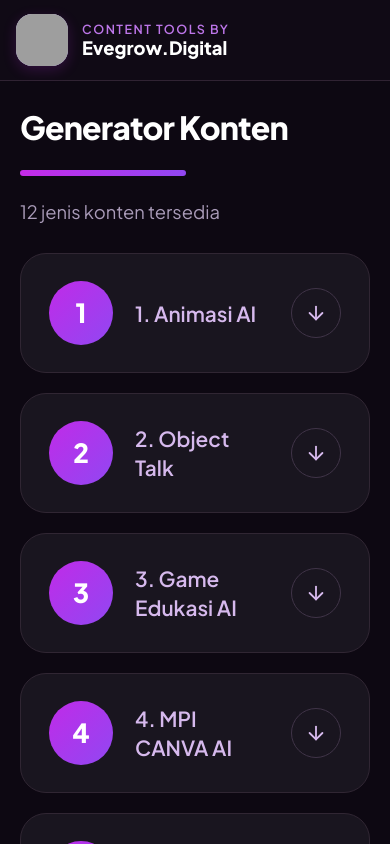
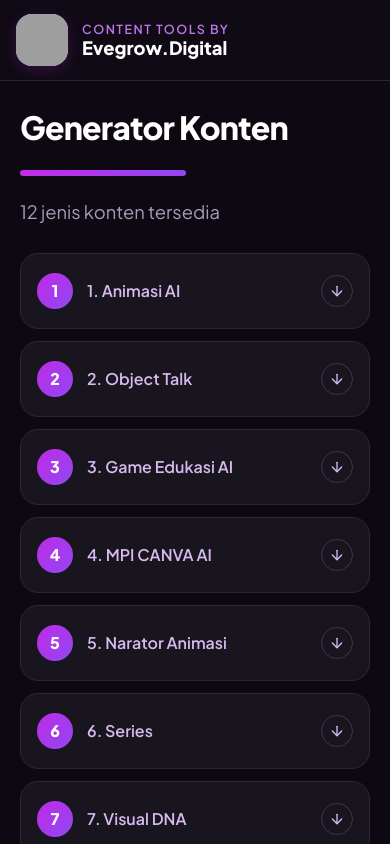
Before and after one commit to mialiaa121/Kumpulan-Tools, a Next.js app: page / in a window 390 px wide. Shown: the top 844 px of the page. Built offline with nearby package versions, Linux system fonts and the light colour scheme; grey boxes are pictures that could not be loaded.

Commit message:
Update globals.css

```diff
--- a/app/globals.css
+++ b/app/globals.css
@@ -39,11 +39,9 @@ button {
   display: flex;
   align-items: center;
   gap: 14px;
-
   background: none;
   border: 0;
   padding: 0;
-
   cursor: pointer;
   text-align: left;
 }
@@ -51,20 +49,14 @@ button {
 .logo {
   width: 52px;
   height: 52px;
-
   border-radius: 16px;
   flex: none;
 
   display: grid;
   place-items: center;
-
   overflow: hidden;
 
-  background: linear-gradient(
-    145deg,
-    #d9ccff,
-    #b9a3f5
-  );
+  background: linear-gradient(145deg, #d9ccff, #b9a3f5);
 
   color: #fff;
   font-weight: 800;
@@ -103,27 +95,21 @@ button {
 .wrap {
   width: 100%;
   max-width: 1000px;
-
   margin: 0 auto;
-
   padding: 32px 28px 80px;
 }
 
 .page-title {
   font-size: clamp(2rem, 7vw, 2.8rem);
-
   font-weight: 800;
   letter-spacing: -0.025em;
   line-height: 1.15;
-
   color: #ffffff;
-
   margin: 0 0 22px;
 }
 
 .page-title::after {
   content: "";
-
   display: block;
 
   width: 166px;
@@ -142,7 +128,6 @@ button {
 
 .page-sub {
   margin: 0 0 28px;
-
   font-size: 1.15rem;
   color: #a99bb8;
 }
@@ -151,24 +136,19 @@ button {
 
 .grid {
   list-style: none;
+  counter-reset: menu-counter;
 
   margin: 0;
   padding: 0;
 
   display: grid;
-
   grid-template-columns: 1fr;
-
-  gap: 20px;
-
-  counter-reset: menu-counter;
+  gap: 12px;
 }
 
 .grid li {
   display: flex;
-
   min-width: 0;
-
   counter-increment: menu-counter;
 }
 
@@ -178,21 +158,20 @@ button {
   position: relative;
 
   width: 100%;
-  min-height: 120px;
+  min-height: 76px;
 
   display: flex;
-
   flex-direction: row;
   align-items: center;
 
-  gap: 26px;
+  gap: 14px;
 
-  padding: 26px 28px;
+  padding: 14px 16px;
 
   background: #19151f;
 
   border: 1px solid #302633;
-  border-radius: 26px;
+  border-radius: 18px;
 
   overflow: hidden;
 
@@ -209,11 +188,8 @@ button {
 
 .card:hover {
   background: #201927;
-
   border-color: #5b326c;
-
   transform: translateY(-2px);
-
   box-shadow: none;
 }
 
@@ -222,13 +198,12 @@ button {
 .card::before {
   content: counter(menu-counter);
 
-  width: 64px;
-  height: 64px;
+  width: 36px;
+  height: 36px;
 
-  flex: 0 0 64px;
+  flex: 0 0 36px;
 
   display: flex;
-
   align-items: center;
   justify-content: center;
 
@@ -242,9 +217,8 @@ button {
 
   color: #ffffff;
 
-  font-size: 1.65rem;
+  font-size: 1rem;
   font-weight: 800;
-
   line-height: 1;
 }
 
@@ -252,20 +226,13 @@ button {
 
 .card-title {
   flex: 1;
-
   min-width: 0;
 
   padding: 0;
   margin: 0;
 
   font-weight: 600;
-
-  font-size: clamp(
-    1.2rem,
-    4vw,
-    1.4rem
-  );
-
+  font-size: 1rem;
   line-height: 1.4;
 
   color: #d6b9ed;
@@ -276,15 +243,14 @@ button {
 .card::after {
   content: "";
 
-  width: 48px;
-  height: 48px;
+  width: 30px;
+  height: 30px;
 
-  flex: 0 0 48px;
+  flex: 0 0 30px;
 
   display: block;
 
   border: 1px solid #403448;
-
   border-radius: 50%;
 
   background-color: transparent;
@@ -293,7 +259,7 @@ button {
 
   background-repeat: no-repeat;
   background-position: center;
-  background-size: 22px;
+  background-size: 16px;
 
   transition:
     background-color 0.2s ease,
@@ -302,13 +268,7 @@ button {
 
 .card:hover::after {
   border-color: #8e42b2;
-
-  background-color: rgba(
-    192,
-    43,
-    232,
-    0.08
-  );
+  background-color: rgba(192, 43, 232, 0.08);
 }
 
 /* ---------- Cover ---------- */
@@ -333,15 +293,11 @@ button {
 
 .back {
   background: none;
-
   border: 0;
-
   padding: 0;
-
   margin-bottom: 18px;
 
   color: #c783ee;
-
   font-weight: 600;
 
   cursor: pointer;
@@ -359,7 +315,6 @@ button {
   background: #19151f;
 
   border: 1px solid #302633;
-
   border-radius: 24px;
 
   padding: 24px 20px;
@@ -371,27 +326,21 @@ button {
 
 .form {
   display: grid;
-
   gap: 18px;
-
   margin-bottom: 24px;
 }
 
 .field {
   display: grid;
-
   gap: 6px;
 
   font-weight: 600;
-
   color: #ffffff;
 }
 
 .field em {
   font-style: normal;
-
   font-weight: 400;
-
   color: #a99bb8;
 }
 
@@ -399,19 +348,16 @@ input,
 textarea,
 select {
   font: inherit;
-
   font-weight: 400;
 
   color: #ffffff;
 
   padding: 13px 15px;
-
   width: 100%;
 
   background: #100c15;
 
   border: 1px solid #392b43;
-
   border-radius: 14px;
 }
 
@@ -428,7 +374,6 @@ textarea {
 
 .generate {
   width: 100%;
-
   padding: 16px;
 
   cursor: pointer;
@@ -445,22 +390,15 @@ textarea {
   );
 
   border: 0;
-
   border-radius: 16px;
 
-  box-shadow: 0 8px 20px rgba(
-    192,
-    43,
-    232,
-    0.2
-  );
+  box-shadow: 0 8px 20px rgba(192, 43, 232, 0.2);
 }
 
 .generate.secondary {
   margin-top: 12px;
 
   color: #d6b9ed;
-
   background: #19151f;
 
   border: 1.5px solid #8e42b2;
@@ -470,9 +408,7 @@ textarea {
 
 .generate:disabled {
   opacity: 0.45;
-
   cursor: not-allowed;
-
   box-shadow: none;
 }
 
@@ -480,27 +416,22 @@ textarea {
 
 .hint {
   color: #a99bb8;
-
   margin: 10px 0 0;
 }
 
 .size {
   color: #a99bb8;
-
   font-size: 0.9rem;
-
   margin: 14px 0 0;
 }
 
 .status {
   margin: 14px 0 0;
-
   padding: 12px 14px;
 
   background: #21152c;
 
   border-left: 4px solid #c02be8;
-
   border-radius: 8px;
 
   color: #e1c7f5;
@@ -514,12 +445,10 @@ textarea {
 
 .result-head {
   display: flex;
-
   align-items: center;
   justify-content: space-between;
 
   gap: 12px;
-
   margin-bottom: 8px;
 }
 
@@ -529,32 +458,22 @@ textarea {
 
 .result-copy {
   flex: none;
-
   padding: 8px 16px;
 
   cursor: pointer;
-
   font-weight: 700;
 
   color: #d6b9ed;
-
   background: #19151f;
 
   border: 1.5px solid #8e42b2;
-
   border-radius: 12px;
 }
 
 .result textarea {
-  font-family: ui-monospace,
-    SFMono-Regular,
-    Menlo,
-    monospace;
-
+  font-family: ui-monospace, SFMono-Regular, Menlo, monospace;
   font-size: 0.82rem;
-
   line-height: 1.45;
-
   max-height: 320px;
 }
 
@@ -566,29 +485,23 @@ textarea {
 
 .preview summary {
   cursor: pointer;
-
   color: #c783ee;
-
   font-weight: 600;
 }
 
 .preview pre {
   white-space: pre-wrap;
-
   word-break: break-word;
 
   background: #100c15;
 
   border: 1px solid #302633;
-
   border-radius: 14px;
 
   padding: 14px;
 
   font-size: 0.85rem;
-
   max-height: 320px;
-
   overflow: auto;
 
   color: #d6b9ed;
@@ -598,7 +511,6 @@ textarea {
 
 :focus-visible {
   outline: 3px solid #c02be8;
-
   outline-offset: 2px;
 }
 
@@ -618,37 +530,36 @@ textarea {
   }
 
   .grid {
-    gap: 20px;
+    gap: 12px;
   }
 
   .card {
-    min-height: 120px;
+    min-height: 76px;
 
-    padding: 22px 28px;
+    padding: 14px 16px;
+    gap: 14px;
 
-    gap: 22px;
-
-    border-radius: 26px;
+    border-radius: 18px;
   }
 
   .card::before {
-    width: 64px;
-    height: 64px;
+    width: 36px;
+    height: 36px;
 
-    flex-basis: 64px;
+    flex-basis: 36px;
 
-    font-size: 1.65rem;
+    font-size: 1rem;
   }
 
   .card-title {
-    font-size: 1.3rem;
+    font-size: 1rem;
   }
 
   .card::after {
-    width: 48px;
-    height: 48px;
+    width: 30px;
+    height: 30px;
 
-    flex-basis: 48px;
+    flex-basis: 30px;
   }
 }
 
@@ -660,29 +571,25 @@ textarea {
   }
 
   .card {
-    min-height: 130px;
-
-    padding: 28px 32px;
-
-    gap: 28px;
+    min-height: 76px;
+    padding: 14px 16px;
+    gap: 14px;
   }
 
   .card::before {
-    width: 68px;
-    height: 68px;
-
-    flex-basis: 68px;
+    width: 36px;
+    height: 36px;
+    flex-basis: 36px;
   }
 
   .card-title {
-    font-size: 1.4rem;
+    font-size: 1rem;
   }
 
   .card::after {
-    width: 52px;
-    height: 52px;
-
-    flex-basis: 52px;
+    width: 30px;
+    height: 30px;
+    flex-basis: 30px;
   }
 }
 
@@ -694,29 +601,25 @@ textarea {
   }
 
   .card {
-    min-height: 130px;
-
-    padding: 28px 32px;
-
-    gap: 28px;
+    min-height: 76px;
+    padding: 14px 16px;
+    gap: 14px;
   }
 
   .card::before {
-    width: 68px;
-    height: 68px;
-
-    flex-basis: 68px;
+    width: 36px;
+    height: 36px;
+    flex-basis: 36px;
   }
 
   .card-title {
-    font-size: 1.4rem;
+    font-size: 1rem;
   }
 
   .card::after {
-    width: 52px;
-    height: 52px;
-
-    flex-basis: 52px;
+    width: 30px;
+    height: 30px;
+    flex-basis: 30px;
   }
 }
 
@@ -730,4 +633,4 @@ textarea {
   .card:hover {
     transform: none;
   }
-}
+  }
```
